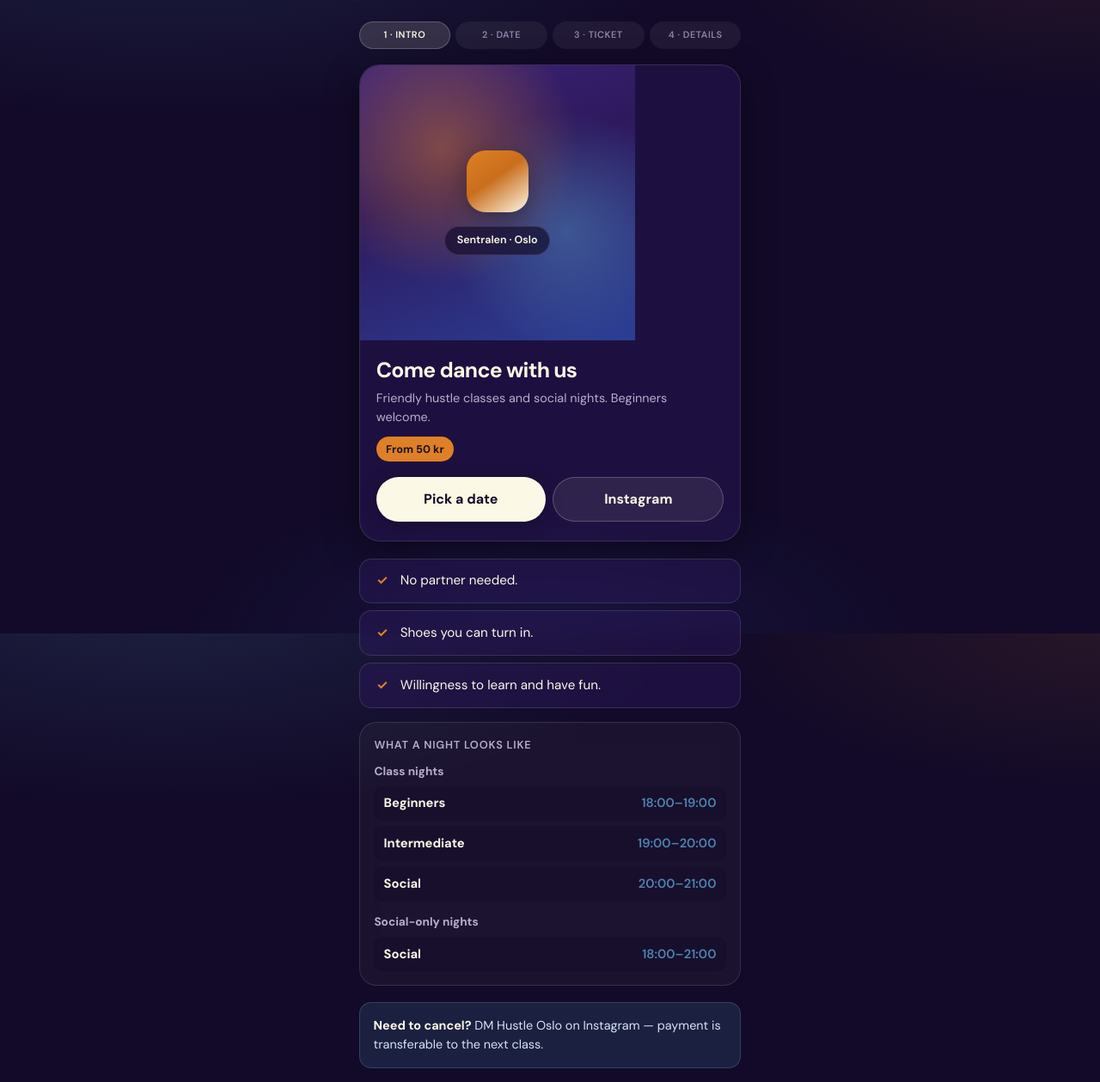
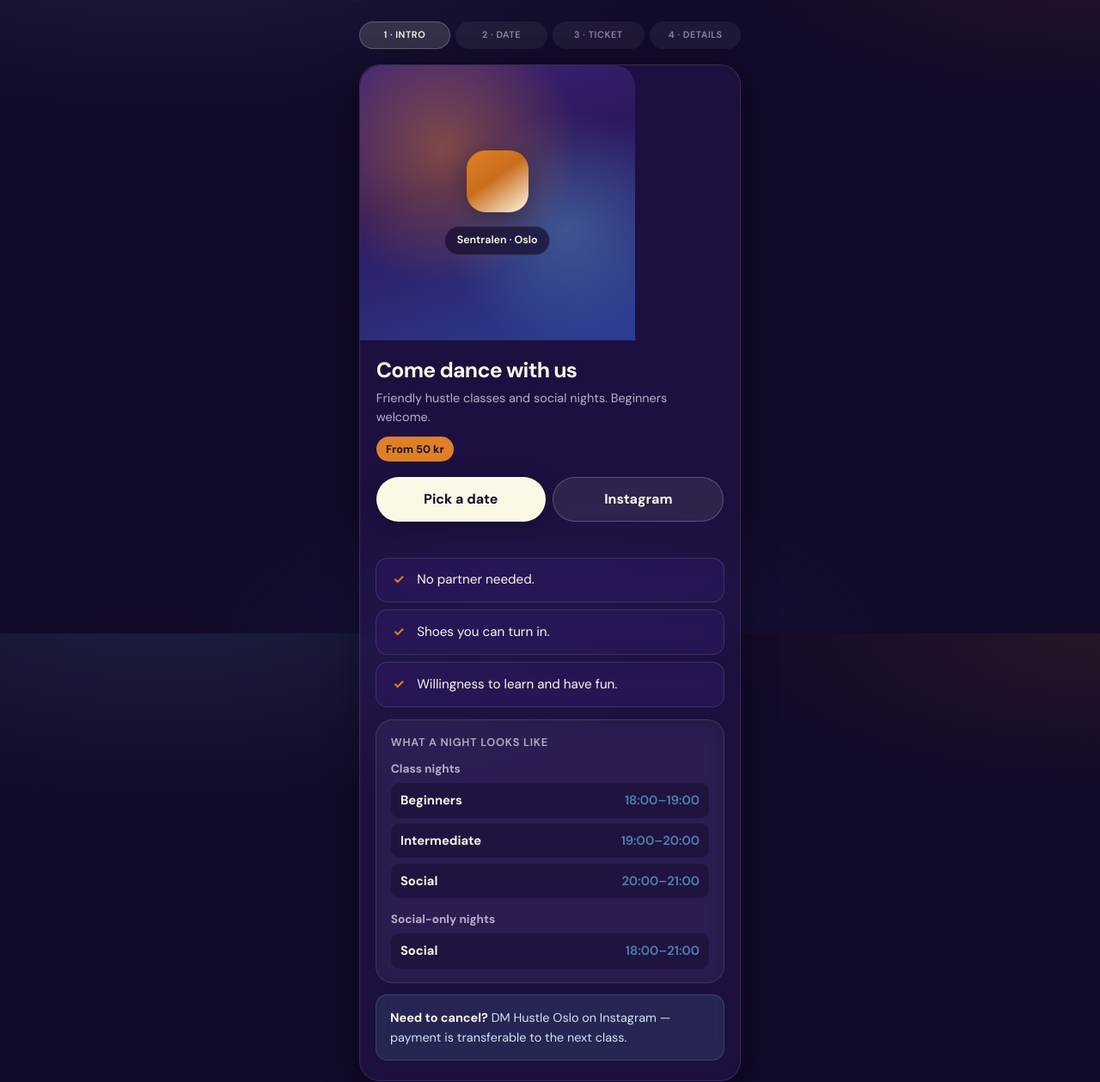
Before and after one commit to c0rrrnnn/hustle-oslo-signup, a plain HTML site: page index.html in a window 1280 px wide. Shown: the part 63-1322 px from the top of the page at 86% size. Drawn offline with Linux system fonts and the light colour scheme.

Commit message:
Wrap signup step sections in rounded glass cards

```diff
--- a/index.html
+++ b/index.html
@@ -70,6 +70,7 @@
         </div>
       </div>
 
+      <div class="section-stack">
         <ul class="one-liners">
           <li>
             <span class="one-liner-icon" aria-hidden="true">✓</span>
@@ -91,6 +92,7 @@
           <strong>Need to cancel?</strong>
           DM Hustle Oslo on Instagram — payment is transferable to the next class.
         </p>
+      </div>
     </section>
 
     <!-- Panel 2: Date -->
--- a/styles.css
+++ b/styles.css
@@ -255,12 +255,32 @@
 }
 
 .card {
+  background: var(--glass);
+  backdrop-filter: blur(20px);
+  -webkit-backdrop-filter: blur(20px);
+  border: 1px solid var(--border);
+  border-radius: 24px;
+  box-shadow: var(--shadow);
+  padding: 1.2rem 1.15rem 1.4rem;
+  margin-bottom: 1rem;
+}
+
+/* Hero sits flush at the top of the wrapped intro section */
+.panel.card .hero-card {
   background: transparent;
+  backdrop-filter: none;
+  -webkit-backdrop-filter: none;
   border: none;
   box-shadow: none;
-  padding: 0;
-  margin-bottom: 0;
+  margin: -1.2rem -1.15rem 1.25rem;
+  border-radius: 24px 24px 0 0;
 }
+
+.panel.card .hero-card .hero-visual {
+  border-radius: 24px 24px 0 0;
+}
+
+
 
 .card h2,
 .panel-title {
@@ -434,6 +454,18 @@
   color: var(--cream);
   font-weight: 600;
 }
+
+.section-stack {
+  display: grid;
+  gap: 0.85rem;
+}
+
+.section-stack .one-liners,
+.section-stack .schedule-block,
+.section-stack .cancel-note {
+  margin-bottom: 0;
+}
+
 
 /* Schedule */
 .schedule-block {
```
Lines whose indentation alone changed are shown as unchanged.
